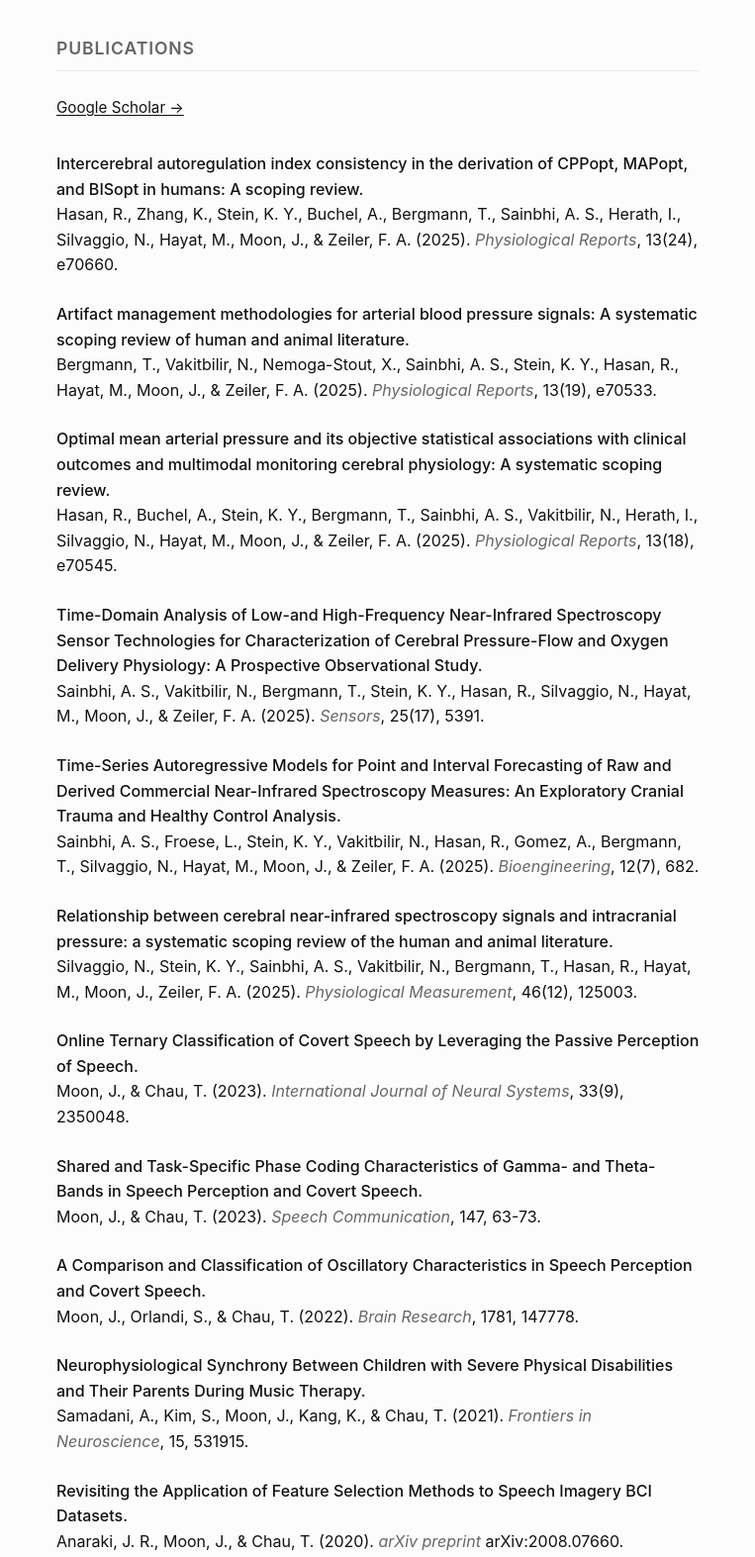
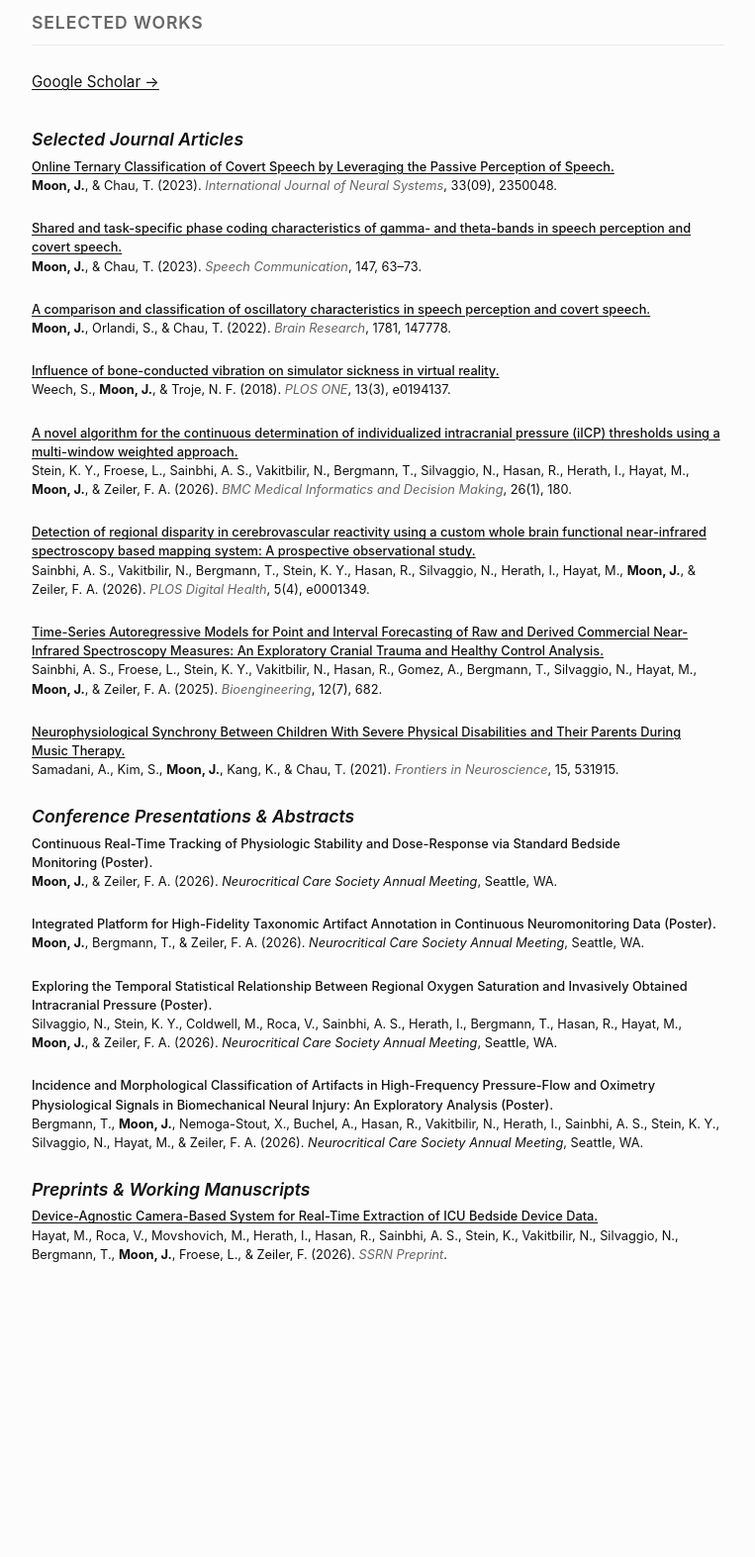
Before and after one commit to MoonNeuro/MoonNeuro.github.io, a plain HTML site: page index.html in a window 1280 px wide. Shown: the part 1940-3513 px from the top of the page at 99% size, without its empty margins (258-1021 px from the left). After the commit the page ends 3377 px from the top, so only its background shows below. Drawn offline with Linux system fonts and the light colour scheme.

Commit message:
format change, pubs update

```diff
--- a/index.html
+++ b/index.html
@@ -36,7 +36,7 @@
         }
 
         .container {
-            max-width: 650px;
+            max-width: 700px;
             margin: 0 auto;
         }
 
@@ -140,9 +140,19 @@
             padding: 0;
             margin: 0;
         }
+        .paper-title {
+            font-weight: 500;
+            display: inline-block;
+            text-wrap: pretty;
+        }
+        .pub-category h3 {
+            font-style: italic;
+        }
+        ul.publications-list li {
+            font-size: 0.8rem;
+            line-height:1.5;
+            margin-bottom: 1.5rem;
 
-        ul.publications-list li {
-            margin-bottom: 1.5rem;
         }
 
         .scholar-link {
@@ -309,61 +319,85 @@
                     </li>
                 </ul>
             </section>
+            <section id="publications">
+                <h2>Selected Works</h2>
+                <a href="https://scholar.google.ca/citations?hl=en&user=83l4E0QAAAAJ&view_op=list_works&authuser=1&sortby=pubdate" class="scholar-link" target="_blank" rel="noopener noreferrer">Google Scholar &rarr;</a>
 
-            <section id="publications">
-                <h2>Publications</h2>
-                <a href="https://scholar.google.ca/citations?hl=en&user=83l4E0QAAAAJ&view_op=list_works&authuser=1&sortby=pubdate" class="scholar-link" target="_blank" rel="noopener noreferrer">Google Scholar &rarr;</a>
+                <div class="pub-category">
+                    <h3>Selected Journal Articles</h3>
                     <ul class="publications-list">
                         <li>
-                        <span class="paper-title">Intercerebral autoregulation index consistency in the derivation of CPPopt, MAPopt, and BISopt in humans: A scoping review.</span><br>
-                        Hasan, R., Zhang, K., Stein, K. Y., Buchel, A., Bergmann, T., Sainbhi, A. S., Herath, I., Silvaggio, N., Hayat, M., Moon, J., & Zeiler, F. A. (2025). <span class="paper-journal">Physiological Reports</span>, 13(24), e70660.
+                            <a href="https://doi.org/10.1142/S012906572350048X" target="_blank" rel="noopener noreferrer" class="paper-title">Online Ternary Classification of Covert Speech by Leveraging the Passive Perception of Speech.</a><br>
+                            <strong>Moon, J.</strong>, & Chau, T. (2023). <span class="paper-journal">International Journal of Neural Systems</span>, 33(09), 2350048.
                         </li>
                         <li>
-                        <span class="paper-title">Artifact management methodologies for arterial blood pressure signals: A systematic scoping review of human and animal literature.</span><br>
-                        Bergmann, T., Vakitbilir, N., Nemoga-Stout, X., Sainbhi, A. S., Stein, K. Y., Hasan, R., Hayat, M., Moon, J., & Zeiler, F. A. (2025). <span class="paper-journal">Physiological Reports</span>, 13(19), e70533.
+                            <a href="https://doi.org/10.1016/j.specom.2023.01.007" target="_blank" rel="noopener noreferrer" class="paper-title">Shared and task-specific phase coding characteristics of gamma- and theta-bands in speech perception and covert speech.</a><br>
+                            <strong>Moon, J.</strong>, & Chau, T. (2023). <span class="paper-journal">Speech Communication</span>, 147, 63–73.
                         </li>
                         <li>
-                        <span class="paper-title">Optimal mean arterial pressure and its objective statistical associations with clinical outcomes and multimodal monitoring cerebral physiology: A systematic scoping review.</span><br>
-                        Hasan, R., Buchel, A., Stein, K. Y., Bergmann, T., Sainbhi, A. S., Vakitbilir, N., Herath, I., Silvaggio, N., Hayat, M., Moon, J., & Zeiler, F. A. (2025). <span class="paper-journal">Physiological Reports</span>, 13(18), e70545.
+                            <a href="https://doi.org/10.1016/j.brainres.2022.147778" target="_blank" rel="noopener noreferrer" class="paper-title">A comparison and classification of oscillatory characteristics in speech perception and covert speech.</a><br>
+                            <strong>Moon, J.</strong>, Orlandi, S., & Chau, T. (2022). <span class="paper-journal">Brain Research</span>, 1781, 147778.
                         </li>
                         <li>
-                        <span class="paper-title">Time-Domain Analysis of Low-and High-Frequency Near-Infrared Spectroscopy Sensor Technologies for Characterization of Cerebral Pressure-Flow and Oxygen Delivery Physiology: A Prospective Observational Study.</span><br>
-                        Sainbhi, A. S., Vakitbilir, N., Bergmann, T., Stein, K. Y., Hasan, R., Silvaggio, N., Hayat, M., Moon, J., & Zeiler, F. A. (2025). <span class="paper-journal">Sensors</span>, 25(17), 5391.
+                            <a href="https://doi.org/10.1371/journal.pone.0194137" target="_blank" rel="noopener noreferrer" class="paper-title">Influence of bone-conducted vibration on simulator sickness in virtual reality.</a><br>
+                            Weech, S., <strong>Moon, J.</strong>, & Troje, N. F. (2018). <span class="paper-journal">PLOS ONE</span>, 13(3), e0194137.
                         </li>
                         <li>
-                        <span class="paper-title">Time-Series Autoregressive Models for Point and Interval Forecasting of Raw and Derived Commercial Near-Infrared Spectroscopy Measures: An Exploratory Cranial Trauma and Healthy Control Analysis.</span><br>
-                        Sainbhi, A. S., Froese, L., Stein, K. Y., Vakitbilir, N., Hasan, R., Gomez, A., Bergmann, T., Silvaggio, N., Hayat, M., Moon, J., & Zeiler, F. A. (2025). <span class="paper-journal">Bioengineering</span>, 12(7), 682.
+                            <a href="https://doi.org/10.1186/s12911-026-03472-7" target="_blank" rel="noopener noreferrer" class="paper-title">A novel algorithm for the continuous determination of individualized intracranial pressure (iICP) thresholds using a multi-window weighted approach.</a><br>
+                            Stein, K. Y., Froese, L., Sainbhi, A. S., Vakitbilir, N., Bergmann, T., Silvaggio, N., Hasan, R., Herath, I., Hayat, M., <strong>Moon, J.</strong>, & Zeiler, F. A. (2026). <span class="paper-journal">BMC Medical Informatics and Decision Making</span>, 26(1), 180.
                         </li>
                         <li>
-                        <span class="paper-title">Relationship between cerebral near-infrared spectroscopy signals and intracranial pressure: a systematic scoping review of the human and animal literature.</span><br>
-                        Silvaggio, N., Stein, K. Y., Sainbhi, A. S., Vakitbilir, N., Bergmann, T., Hasan, R., Hayat, M., Moon, J., Zeiler, F. A. (2025). <span class="paper-journal">Physiological Measurement</span>, 46(12), 125003.
+                            <a href="https://doi.org/10.1371/journal.pdig.0001349" target="_blank" rel="noopener noreferrer" class="paper-title">Detection of regional disparity in cerebrovascular reactivity using a custom whole brain functional near-infrared spectroscopy based mapping system: A prospective observational study.</a><br>
+                            Sainbhi, A. S., Vakitbilir, N., Bergmann, T., Stein, K. Y., Hasan, R., Silvaggio, N., Herath, I., Hayat, M., <strong>Moon, J.</strong>, & Zeiler, F. A. (2026). <span class="paper-journal">PLOS Digital Health</span>, 5(4), e0001349.
                         </li>
                         <li>
-                        <span class="paper-title">Online Ternary Classification of Covert Speech by Leveraging the Passive Perception of Speech.</span><br>
-                        Moon, J., & Chau, T. (2023). <span class="paper-journal">International Journal of Neural Systems</span>, 33(9), 2350048.
+                            <a href="https://doi.org/10.3390/bioengineering12070682" target="_blank" rel="noopener noreferrer" class="paper-title">Time-Series Autoregressive Models for Point and Interval Forecasting of Raw and Derived Commercial Near-Infrared Spectroscopy Measures: An Exploratory Cranial Trauma and Healthy Control Analysis.</a><br>
+                            Sainbhi, A. S., Froese, L., Stein, K. Y., Vakitbilir, N., Hasan, R., Gomez, A., Bergmann, T., Silvaggio, N., Hayat, M., <strong>Moon, J.</strong>, & Zeiler, F. A. (2025). <span class="paper-journal">Bioengineering</span>, 12(7), 682.
                         </li>
                         <li>
-                        <span class="paper-title">Shared and Task-Specific Phase Coding Characteristics of Gamma- and Theta-Bands in Speech Perception and Covert Speech.</span><br>
-                        Moon, J., & Chau, T. (2023). <span class="paper-journal">Speech Communication</span>, 147, 63-73.
+                            <a href="https://doi.org/10.3389/fnins.2021.531915" target="_blank" rel="noopener noreferrer" class="paper-title">Neurophysiological Synchrony Between Children With Severe Physical Disabilities and Their Parents During Music Therapy.</a><br>
+                            Samadani, A., Kim, S., <strong>Moon, J.</strong>, Kang, K., & Chau, T. (2021). <span class="paper-journal">Frontiers in Neuroscience</span>, 15, 531915.
+                        </li>
+                    </ul>
+                </div>
+
+                <div class="pub-category">
+                    <h3>Conference Presentations & Abstracts</h3>
+                    <ul class="publications-list">
+                        <li>
+                            <span class="paper-title">Continuous Real-Time Tracking of Physiologic Stability and Dose-Response via Standard Bedside Monitoring (Poster).</span><br>
+                            <strong>Moon, J.</strong>, & Zeiler, F. A. (2026). <em>Neurocritical Care Society Annual Meeting</em>, Seattle, WA.
                         </li>
                         <li>
-                        <span class="paper-title">A Comparison and Classification of Oscillatory Characteristics in Speech Perception and Covert Speech.</span><br>
-                        Moon, J., Orlandi, S., & Chau, T. (2022). <span class="paper-journal">Brain Research</span>, 1781, 147778.
+                            <span class="paper-title">Integrated Platform for High-Fidelity Taxonomic Artifact Annotation in Continuous Neuromonitoring Data (Poster).</span><br>
+                            <strong>Moon, J.</strong>, Bergmann, T., & Zeiler, F. A. (2026). <em>Neurocritical Care Society Annual Meeting</em>, Seattle, WA.
                         </li>
                         <li>
-                        <span class="paper-title">Neurophysiological Synchrony Between Children with Severe Physical Disabilities and Their Parents During Music Therapy.</span><br>
-                        Samadani, A., Kim, S., Moon, J., Kang, K., & Chau, T. (2021). <span class="paper-journal">Frontiers in Neuroscience</span>, 15, 531915.
+                            <span class="paper-title">Exploring the Temporal Statistical Relationship Between Regional Oxygen Saturation and Invasively Obtained Intracranial Pressure (Poster).</span><br>
+                            Silvaggio, N., Stein, K. Y., Coldwell, M., Roca, V., Sainbhi, A. S., Herath, I., Bergmann, T., Hasan, R., Hayat, M., <strong>Moon, J.</strong>, & Zeiler, F. A. (2026). <em>Neurocritical Care Society Annual Meeting</em>, Seattle, WA.
                         </li>
                         <li>
-                        <span class="paper-title">Revisiting the Application of Feature Selection Methods to Speech Imagery BCI Datasets.</span><br>
-                        Anaraki, J. R., Moon, J., & Chau, T. (2020). <span class="paper-journal">arXiv preprint</span> arXiv:2008.07660.
-                    </li>
-                    <li>
-                        <span class="paper-title">Influence of Bone-Conducted Vibration on Simulator Sickness in Virtual Reality.</span><br>
-                        Weech, S., Moon, J., & Troje, N. F. (2018). <span class="paper-journal">PLoS One</span>, 13(3), e0194137.
+                            <span class="paper-title">Incidence and Morphological Classification of Artifacts in High-Frequency Pressure-Flow and Oximetry Physiological Signals in Biomechanical Neural Injury: An Exploratory Analysis (Poster).</span><br>
+                            Bergmann, T., <strong>Moon, J.</strong>, Nemoga-Stout, X., Buchel, A., Hasan, R., Vakitbilir, N., Herath, I., Sainbhi, A. S., Stein, K. Y., Silvaggio, N., Hayat, M., & Zeiler, F. A. (2026). <em>Neurocritical Care Society Annual Meeting</em>, Seattle, WA.
                         </li>
                     </ul>
+                </div>
+
+                <div class="pub-category">
+                    <h3>Preprints & Working Manuscripts</h3>
+                    <ul class="publications-list">
+                        <li>
+                            <a href="https://doi.org/10.2139/ssrn.6627305" target="_blank" rel="noopener noreferrer" class="paper-title">Device-Agnostic Camera-Based System for Real-Time Extraction of ICU Bedside Device Data.</a><br>
+                            Hayat, M., Roca, V., Movshovich, M., Herath, I., Hasan, R., Sainbhi, A. S., Stein, K., Vakitbilir, N., Silvaggio, N., Bergmann, T., <strong>Moon, J.</strong>, Froese, L., & Zeiler, F. (2026). <span class="paper-journal">SSRN Preprint</span>.
+                        </li>
+                        <!-- <li>
+                            <a href="https://doi.org/10.48550/arXiv.2008.07660" target="_blank" rel="noopener noreferrer" class="paper-title">Revisiting the Application of Feature Selection Methods to Speech Imagery BCI Datasets.</a><br>
+                            Anaraki, J. R., <strong>Moon, J.</strong>, & Chau, T. (2020). <span class="paper-journal">arXiv Preprint</span>.
+                        </li> -->
+                    </ul>
+                </div>
             </section>
+
         </main>
 
         <script>
```
Lines whose indentation alone changed are shown as unchanged.
